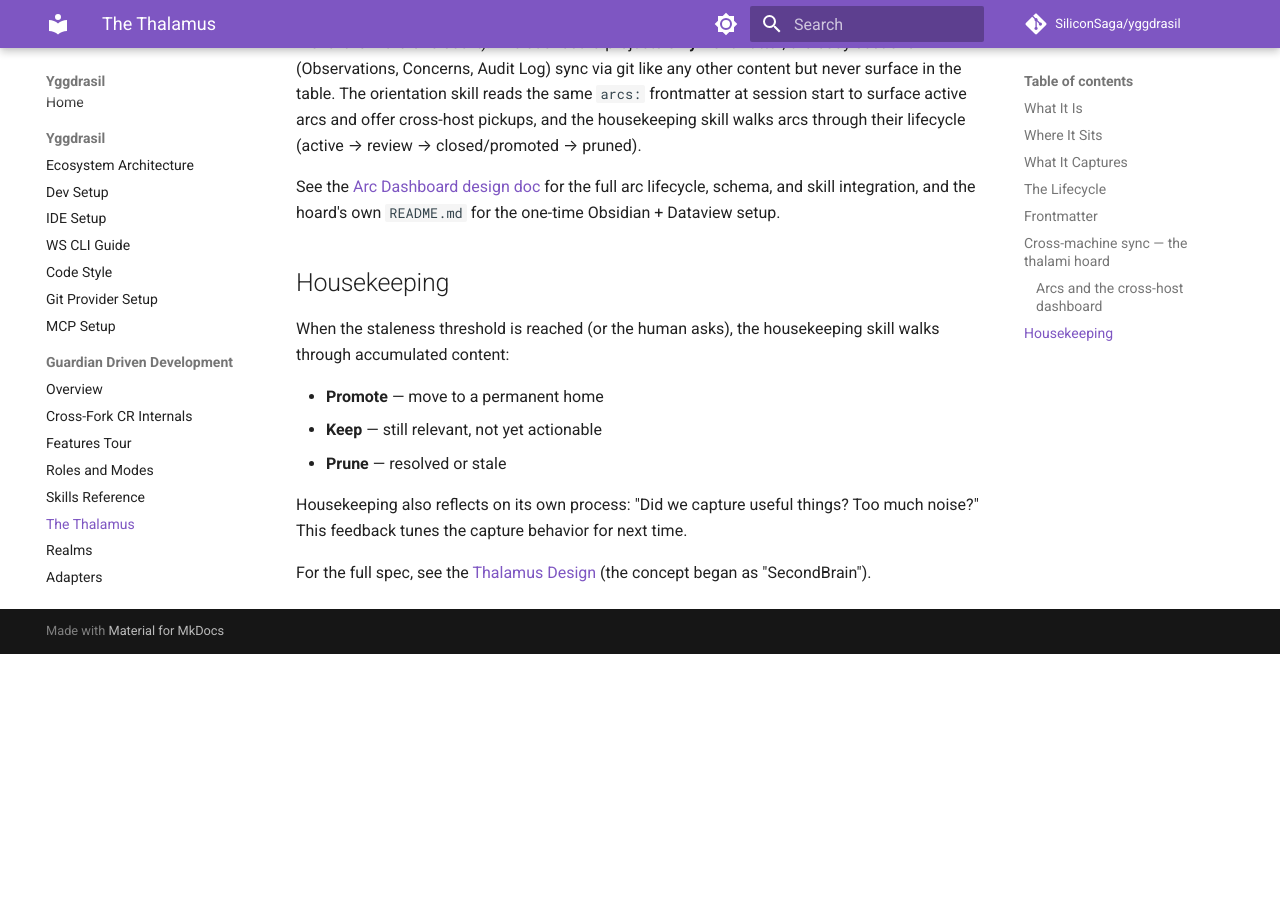
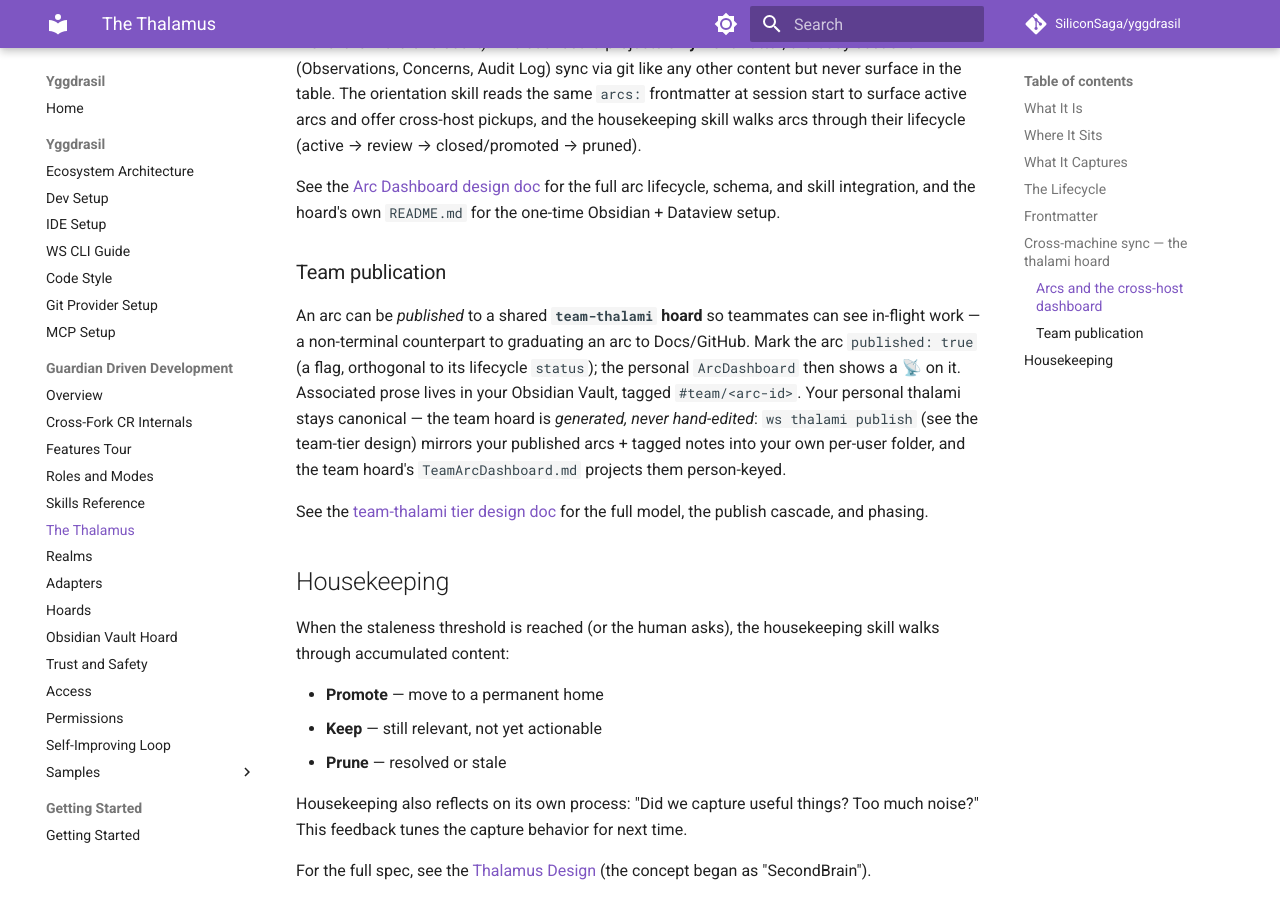
Before and after one commit to SiliconSaga/yggdrasil, an MkDocs documentation site: the page built from docs/gdd/thalamus.md, in a window 1280 px wide and 900 px high, scrolled down 2434 px. Built offline with MkDocs 1.6.1 and Material for MkDocs 9.7.7, drawn with Linux system fonts in a browser that asks for light colours; comment, search, counter and statistics services are not loaded; before the commit the page ends 3088 px from its top, so only the background shows below that.

Commit message:
docs(gdd): document team publication in thalamus.md
Cross-link the team-thalami tier from the Thalamus concept doc: published
arcs, the #team/<arc-id> Vault tag, and the generated-never-hand-edited team
hoard.

Co-Authored-By: Claude Opus 4.7 <noreply@anthropic.com>

```diff
--- a/docs/gdd/thalamus.md
+++ b/docs/gdd/thalamus.md
@@ -76,6 +76,12 @@ The hoard ships an `ArcDashboard.md` that — when the hoard is opened as an Obs
 
 See the [Arc Dashboard design doc](../plans/2026-05-07-thalamus-arc-dashboard-design.md) for the full arc lifecycle, schema, and skill integration, and the hoard's own `README.md` for the one-time Obsidian + Dataview setup.
 
+### Team publication
+
+An arc can be *published* to a shared **`team-thalami` hoard** so teammates can see in-flight work — a non-terminal counterpart to graduating an arc to Docs/GitHub. Mark the arc `published: true` (a flag, orthogonal to its lifecycle `status`); the personal `ArcDashboard` then shows a 📡 on it. Associated prose lives in your Obsidian Vault, tagged `#team/<arc-id>`. Your personal thalami stays canonical — the team hoard is *generated, never hand-edited*: `ws thalami publish` (see the team-tier design) mirrors your published arcs + tagged notes into your own per-user folder, and the team hoard's `TeamArcDashboard.md` projects them person-keyed.
+
+See the [team-thalami tier design doc](../plans/2026-06-01-team-thalami-tier-design.md) for the full model, the publish cascade, and phasing.
+
 ## Housekeeping
 
 When the staleness threshold is reached (or the human asks), the housekeeping
```
